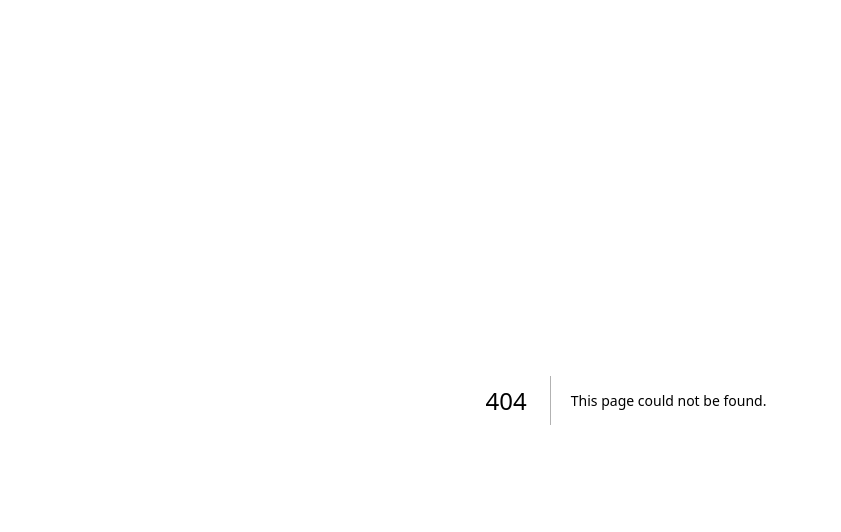
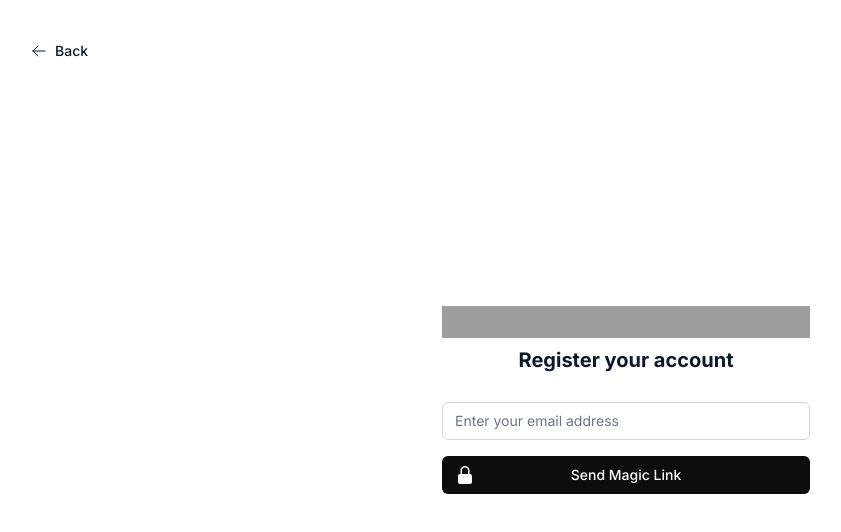
Before and after one commit to puspesh/fotoz, a Next.js app: page /register in a window 1280 px wide. Before the commit this address had no page. Shown: the top 532 px of the page, without its empty margins (14-855 px from the left). Built offline with nearby package versions, Linux system fonts and the light colour scheme; grey boxes are pictures that could not be loaded.

Commit message:
adding missing register path

```diff
--- /dev/null
+++ b/app/(auth)/LoginForm.tsx
@@ -0,0 +1,148 @@
+"use client"
+
+import { useState } from "react"
+import { useMutation } from "react-query"
+
+import Link from "next/link"
+import { LockClosedIcon } from "@heroicons/react/20/solid"
+import { signIn } from "next-auth/react"
+import { useRouter, useSearchParams } from "next/navigation"
+import { CheckBadgeIcon } from "@heroicons/react/24/outline"
+
+interface LoginFormProps {
+  isRegisterReq?: boolean
+  children?: React.ReactNode
+}
+
+function LoginForm({ isRegisterReq = false, children }: LoginFormProps) {
+  const [email, setEmail] = useState("")
+  const router = useRouter()
+  const searchParams = useSearchParams()
+
+  const { mutate: login, isLoading } = useMutation(
+    "login",
+    () =>
+      signIn("email", { email, redirect: false, callbackUrl: "/dashboard" }),
+    {
+      onSuccess: () => {
+        const redirUrl = isRegisterReq ? "/register?" : "/login?"
+        router.push(redirUrl + "verifyRequest=1")
+      },
+      onError: () => {
+        // show toast with error
+      },
+    }
+  )
+
+  return (
+    <>
+      {searchParams.get("verifyRequest") ? (
+        <div className="flex flex-col space-y-4 text-center">
+          <div className="flex justify-center gap-1">
+            <h1 className="text-xl">Check your email</h1>
+            <CheckBadgeIcon
+              className="h-6 w-6 text-green-600"
+              aria-hidden="true"
+            />
+          </div>
+          <p className="flex-1">
+            A <b>Sign {isRegisterReq ? "up" : "in"} link</b> has been sent to
+            your email address.
+          </p>
+        </div>
+      ) : (
+        <>
+          <div className="flex flex-col space-y-2 text-center">
+            <img
+              className="h-8"
+              src="https://tailwindui.com/img/logos/mark.svg?color=black&shade=600"
+              alt=""
+            />
+
+            <h2 className="font-bold text-xl text-slate-900">
+              {isRegisterReq ? "Register " : "Sign in to "} your account
+            </h2>
+          </div>
+          <form
+            onSubmit={async (e) => {
+              e.preventDefault()
+              if (email) login()
+            }}
+            action="#"
+            method="POST"
+          >
+            <input type="hidden" name="remember" defaultValue="true" />
+            <div className="grid gap-1">
+              <label
+                htmlFor="email-address"
+                className="text-sm text-slate-600 text-center"
+              ></label>
+              <input
+                id="email-address"
+                name="email"
+                type="email"
+                autoComplete="email"
+                required
+                value={email}
+                disabled={isLoading}
+                onChange={(e) => setEmail(e.currentTarget.value)}
+                className="relative mt-2 block w-full appearance-none rounded-md border border-gray-300 px-3 py-2 text-gray-900 placeholder-gray-500 focus:z-10 focus:border-indigo-500 focus:outline-none focus:ring-indigo-500 text-sm"
+                placeholder="Enter your email address"
+              />
+            </div>
+            <div>
+              <button
+                type="submit"
+                disabled={isLoading}
+                className="group relative mt-4 flex w-full justify-center rounded-md border border-transparent bg-brand-700 py-2 px-4 text-sm font-medium text-white hover:bg-brand-400 focus:outline-none focus:ring-2 focus:ring-indigo-500 focus:ring-offset-2"
+              >
+                {isLoading ? (
+                  <>
+                    <span className="absolute inset-y-0 left-0 flex items-center pl-3">
+                      <svg
+                        role="status"
+                        className="inline mr-3 w-4 h-4 text-white animate-spin"
+                        viewBox="0 0 100 101"
+                        fill="none"
+                        xmlns="http://www.w3.org/2000/svg"
+                      >
+                        <path
+                          d="M100 50.5908C100 78.2051 77.6142 100.591 50 100.591C22.3858 100.591 0 78.2051 0 50.5908C0 22.9766 22.3858 0.59082 50 0.59082C77.6142 0.59082 100 22.9766 100 50.5908ZM9.08144 50.5908C9.08144 73.1895 27.4013 91.5094 50 91.5094C72.5987 91.5094 90.9186 73.1895 90.9186 50.5908C90.9186 27.9921 72.5987 9.67226 50 9.67226C27.4013 9.67226 9.08144 27.9921 9.08144 50.5908Z"
+                          fill="#E5E7EB"
+                        />
+                        <path
+                          d="M93.9676 39.0409C96.393 38.4038 97.8624 35.9116 97.0079 33.5539C95.2932 28.8227 92.871 24.3692 89.8167 20.348C85.8452 15.1192 80.8826 10.7238 75.2124 7.41289C69.5422 4.10194 63.2754 1.94025 56.7698 1.05124C51.7666 0.367541 46.6976 0.446843 41.7345 1.27873C39.2613 1.69328 37.813 4.19778 38.4501 6.62326C39.0873 9.04874 41.5694 10.4717 44.0505 10.1071C47.8511 9.54855 51.7191 9.52689 55.5402 10.0491C60.8642 10.7766 65.9928 12.5457 70.6331 15.2552C75.2735 17.9648 79.3347 21.5619 82.5849 25.841C84.9175 28.9121 86.7997 32.2913 88.1811 35.8758C89.083 38.2158 91.5421 39.6781 93.9676 39.0409Z"
+                          fill="currentColor"
+                        />
+                      </svg>
+                    </span>
+                    Signing in ...
+                  </>
+                ) : (
+                  <>
+                    <span className="absolute inset-y-0 left-0 flex items-center pl-3">
+                      <LockClosedIcon
+                        className="h-5 w-5 text-white group-hover:text-brand-100"
+                        aria-hidden="true"
+                      />
+                    </span>
+                    Send Magic Link
+                  </>
+                )}
+              </button>
+            </div>
+          </form>
+          {isRegisterReq ? null : (
+            <p className="px-8 text-center text-sm text-slate-600">
+              <Link href="/register" className="underline hover:text-brand">
+                Don&apos;t have an account? Sign Up
+              </Link>
+            </p>
+          )}
+        </>
+      )}
+    </>
+  )
+}
+
+export default LoginForm
--- /dev/null
+++ b/app/(auth)/layout.tsx
@@ -0,0 +1,16 @@
+"use client"
+
+import React from "react"
+import { QueryClient, QueryClientProvider } from "react-query"
+
+function LoginLayout({ children }: { children: React.ReactNode }) {
+  const queryClient = new QueryClient()
+
+  return (
+    <QueryClientProvider client={queryClient} contextSharing={true}>
+      {children}
+    </QueryClientProvider>
+  )
+}
+
+export default LoginLayout
--- /dev/null
+++ b/app/(auth)/register/page.tsx
@@ -0,0 +1,26 @@
+import React from "react"
+import Link from "next/link"
+
+import LoginForm from "../LoginForm"
+import { ArrowLeftIcon } from "@heroicons/react/24/outline"
+
+function RegisterPage() {
+  return (
+    <div className="container flex h-screen w-screen flex-col items-center justify-center">
+      <Link
+        href="/"
+        className="absolute top-4 left-4 inline-flex items-center justify-center rounded-lg border border-transparent bg-transparent py-2 px-3 text-center text-sm  font-medium text-slate-900 hover:border-slate-200 hover:bg-slate-100 focus:z-10 focus:outline-none focus:ring-4 focus:ring-slate-200 md:top-8 md:left-8"
+      >
+        <>
+          <ArrowLeftIcon className="mr-2 h-4 w-4" />
+          Back
+        </>
+      </Link>
+      <div className="mx-auto flex w-full flex-col justify-center px-4 space-y-4 sm:w-[400px]">
+        <LoginForm isRegisterReq />
+      </div>
+    </div>
+  )
+}
+
+export default RegisterPage
```
